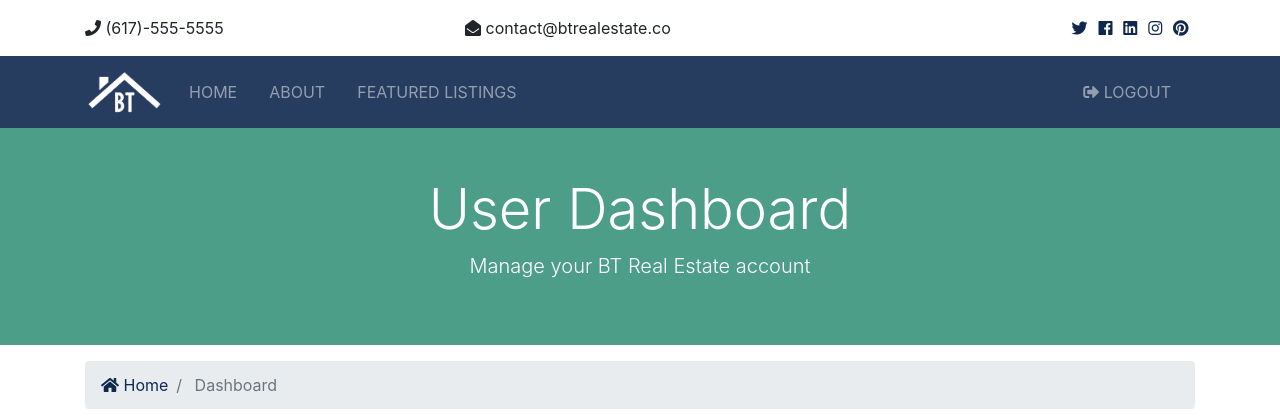
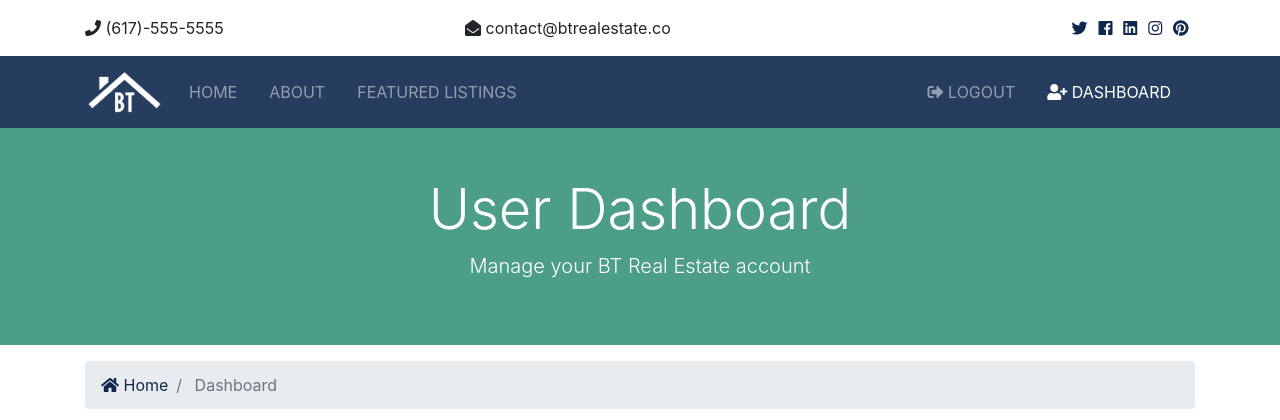
Before and after one commit to amin72/btree_django, a Django app: page /accounts/dashboard/ in a window 1280 px wide. Shown: the top 420 px of the page. Run offline with Django 3.2, Linux system fonts and the light colour scheme; the visitor is signed in with stand-in values (Sample User, id 1); some libraries are stand-ins or nearby versions.

Commit message:
add dashboard link to navbar. send post request when logout clicked

```diff
--- a/btree/templates/layouts/navbar.html
+++ b/btree/templates/layouts/navbar.html
@@ -23,9 +23,18 @@
       <ul class="navbar-nav ml-auto">
         {% if request.user.is_authenticated %}
           <li class="nav-item mr-3">
-            <a class="nav-link" href="{% url 'accounts:logout' %}">
+            <a class="nav-link" href="javascript:{document.getElementById('logout').submit()}">
               <i class="fas fa-sign-out-alt"></i>
               Logout</a>
+          </li>
+          <li class="nav-item mr-3">
+            <a class="nav-link {% if dashboard_active %}active{% endif %}" href="{% url 'accounts:dashboard' %}">
+              <i class="fas fa-user-plus"></i> Dashboard</a>
+
+            <form id="logout" action="{% url 'accounts:logout' %}" method="post">
+              {% csrf_token %}
+              <input type="hidden">
+            </form>
           </li>
         {% else %}
           <li class="nav-item mr-3">
```
